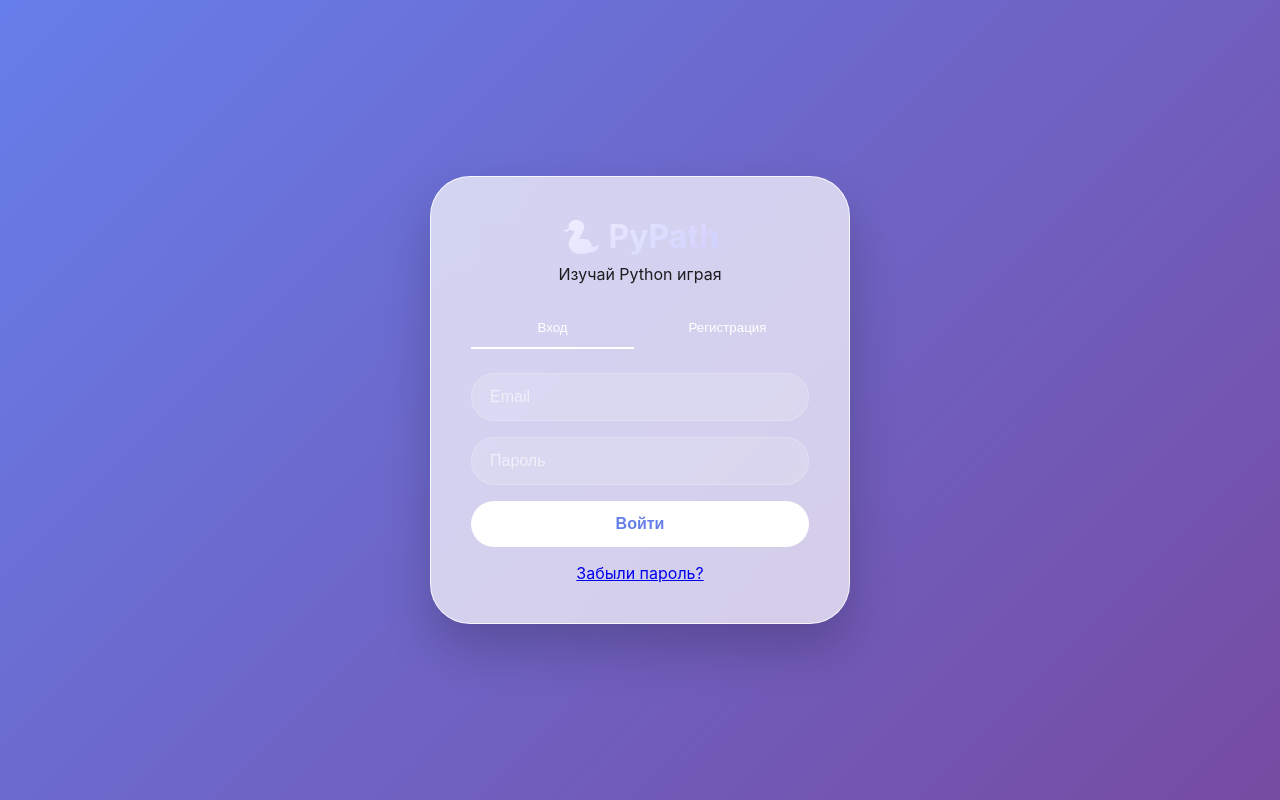
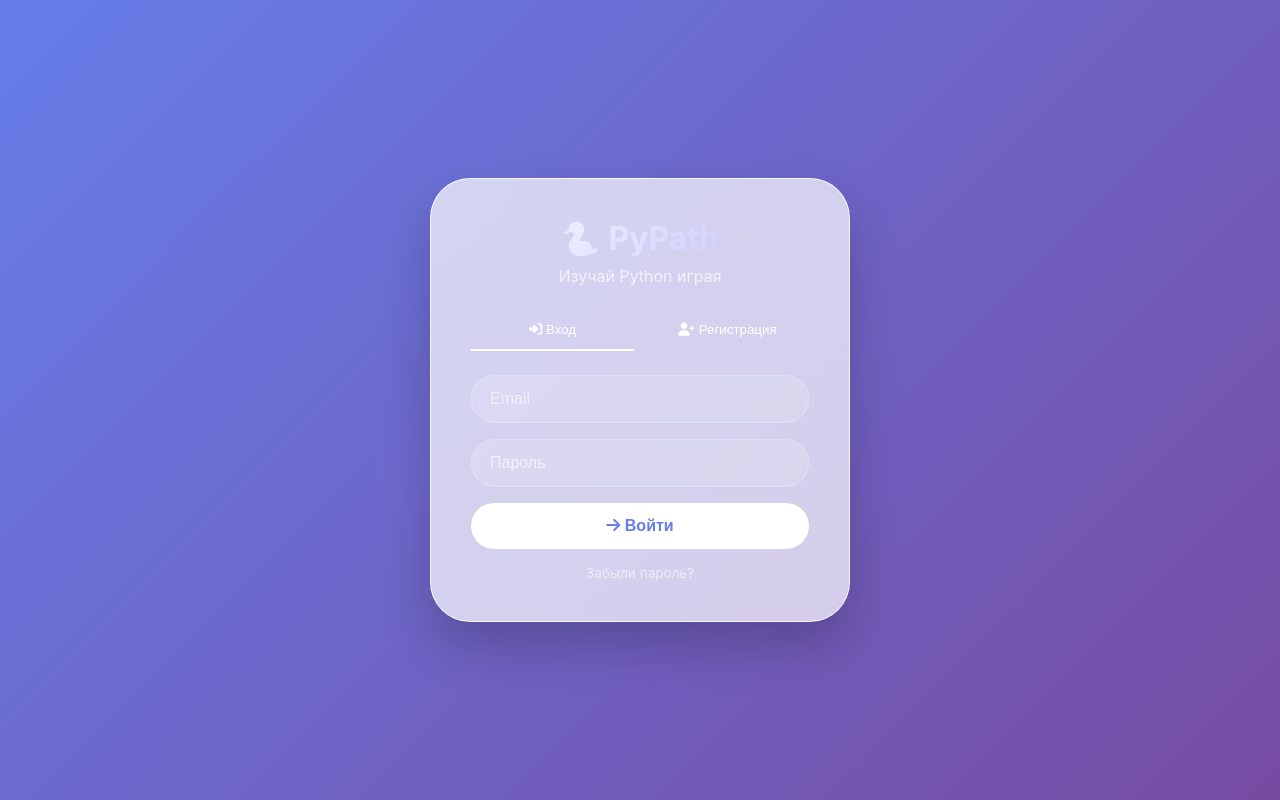
Before and after one commit to wqrxssr/pypath, a plain HTML site: page index.html in a window 1280 px wide. Drawn offline with Linux system fonts and the light colour scheme.

Commit message:
Add files via upload

```diff
--- a/index.html
+++ b/index.html
@@ -2,35 +2,34 @@
 <html lang="ru">
 <head>
     <meta charset="UTF-8">
-    <meta name="viewport" content="width=device-width, initial-scale=1.0">
-    <title>PyPath — Вход</title>
+    <meta name="viewport" content="width=device-width, initial-scale=1.0, viewport-fit=cover">
+    <title>PyPath — Изучай Python играя</title>
     <link rel="stylesheet" href="style.css">
+    <link rel="stylesheet" href="https://cdnjs.cloudflare.com/ajax/libs/font-awesome/6.5.1/css/all.min.css">
 </head>
 <body>
     <div class="auth-container">
         <div class="auth-card">
             <h1>🐍 PyPath</h1>
-            <p class="subtitle">Изучай Python играя</p>
+            <p style="color: rgba(255,255,255,0.7); margin-bottom: 8px;">Изучай Python играя</p>
 
             <div class="auth-tabs">
-                <button class="auth-tab active" data-tab="login">Вход</button>
-                <button class="auth-tab" data-tab="register">Регистрация</button>
+                <button class="auth-tab active" data-tab="login"><i class="fas fa-sign-in-alt"></i> Вход</button>
+                <button class="auth-tab" data-tab="register"><i class="fas fa-user-plus"></i> Регистрация</button>
             </div>
 
-            <!-- Форма входа -->
             <form id="loginForm" class="auth-form active">
                 <input type="email" id="loginEmail" placeholder="Email" required>
                 <input type="password" id="loginPassword" placeholder="Пароль" required>
-                <button type="submit" class="btn-primary">Войти</button>
-                <a href="#" id="forgotPassword" class="forgot-link">Забыли пароль?</a>
+                <button type="submit" class="btn-primary"><i class="fas fa-arrow-right"></i> Войти</button>
+                <a href="#" id="forgotPassword" style="color: rgba(255,255,255,0.6); font-size: 0.85rem; text-decoration: none;">Забыли пароль?</a>
             </form>
 
-            <!-- Форма регистрации -->
             <form id="registerForm" class="auth-form">
                 <input type="email" id="regEmail" placeholder="Email" required>
                 <input type="password" id="regPassword" placeholder="Пароль (мин. 6 символов)" required>
                 <input type="password" id="regConfirm" placeholder="Повторите пароль" required>
-                <button type="submit" class="btn-primary">Зарегистрироваться</button>
+                <button type="submit" class="btn-primary"><i class="fas fa-user-check"></i> Зарегистрироваться</button>
             </form>
 
             <div id="authMessage" class="auth-message"></div>
```
